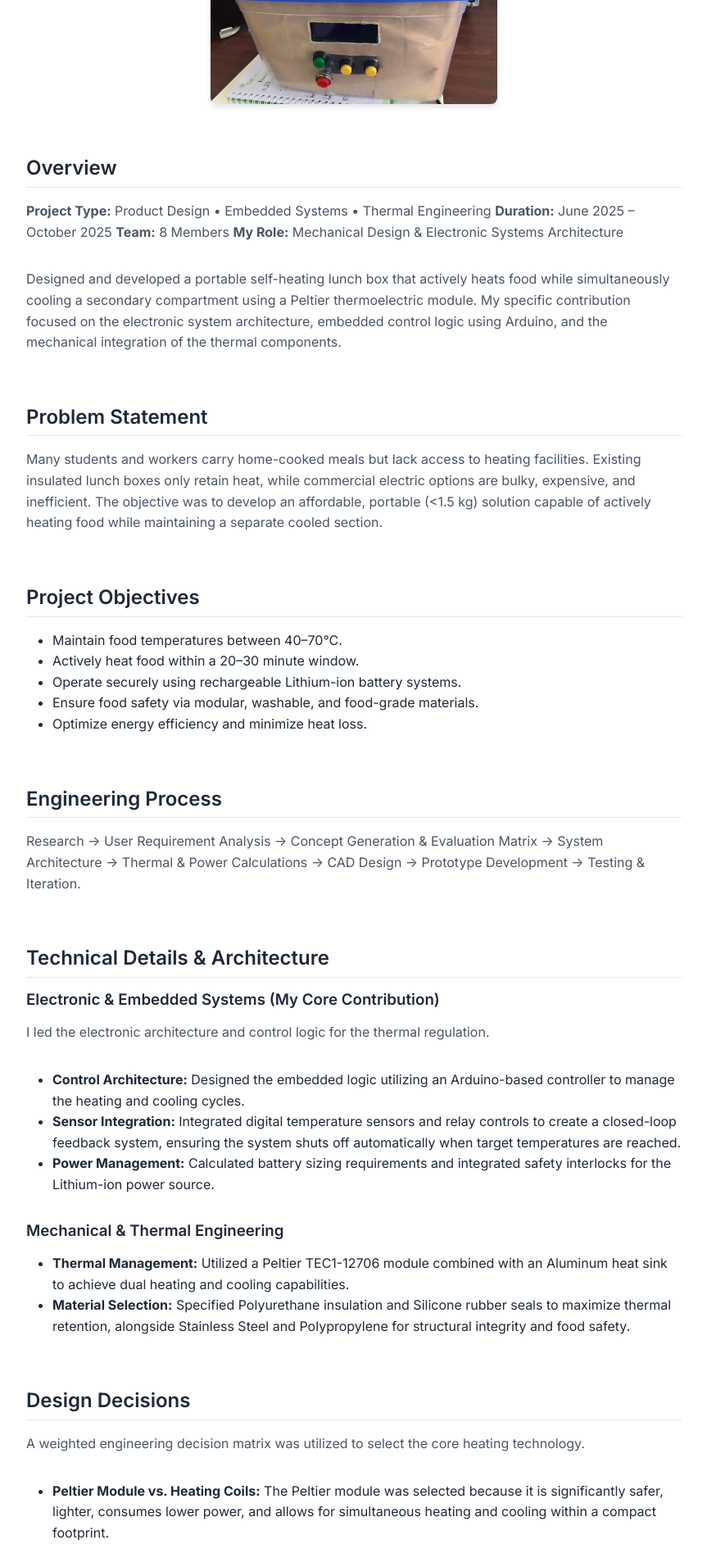
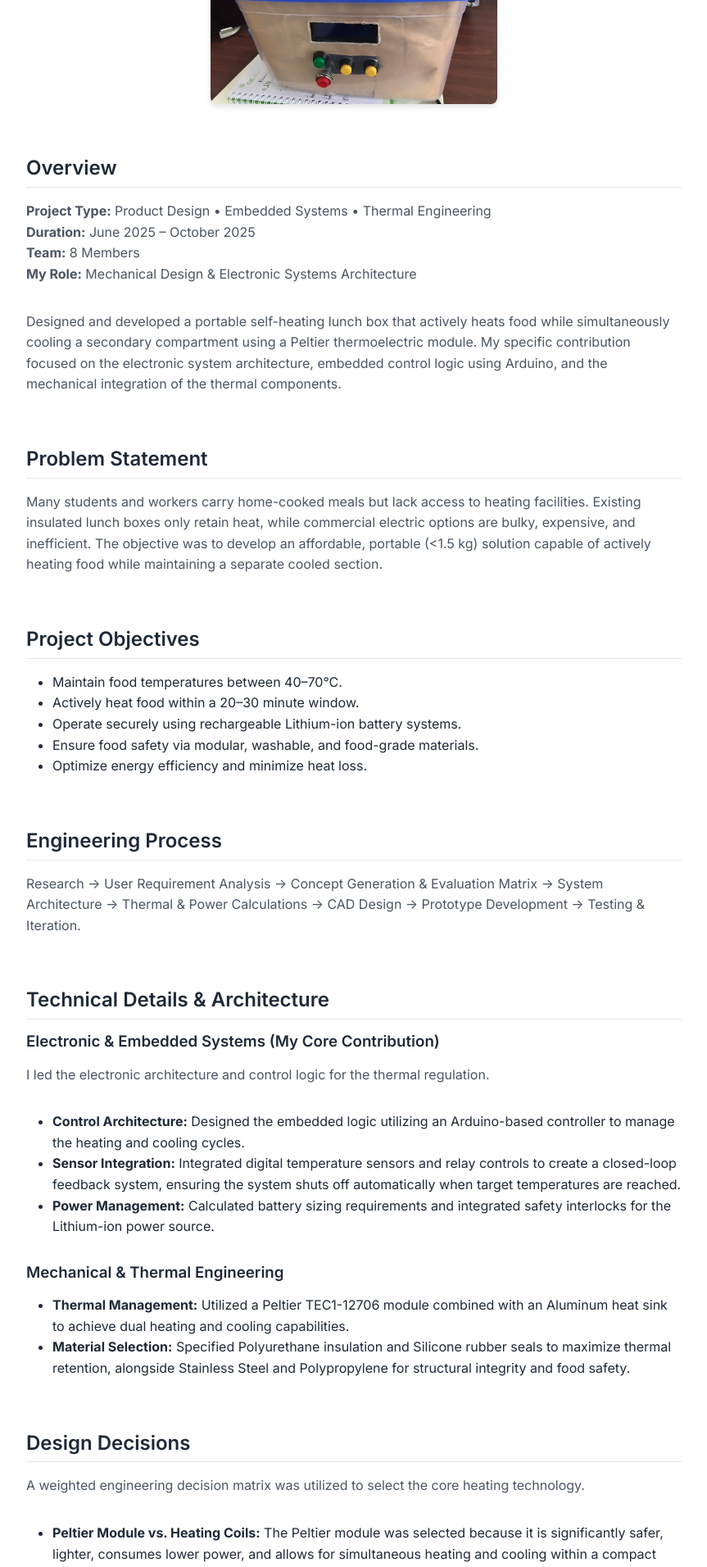
Before and after one commit to mackaygunn/mackaygunn.github.io, a Jekyll site: the page built from _projects/thermo-electrical-lunchbox/2025-12-01-thermo-electrical-lunchbox.md, in a window 1280 px wide. Shown: the part 560-2472 px from the top of the page at 82% size, without its empty margins (208-1071 px from the left). Built offline with Jekyll 4.4.1, drawn with Linux system fonts in a browser that asks for light colours.

Commit message:
Fix markdown paragraph wrapping in overview and implement horizontal grid for lower diagrams

```diff
--- a/_projects/thermo-electrical-lunchbox/2025-12-01-thermo-electrical-lunchbox.md
+++ b/_projects/thermo-electrical-lunchbox/2025-12-01-thermo-electrical-lunchbox.md
@@ -12,9 +12,9 @@
 <img src="{{ '/assets/images/projects/lunchbox/cover.jpg' | relative_url }}" alt="Project Cover" style="width: 100%; max-width: 350px; display: block; margin: 0 auto 2rem auto; border-radius: 8px; box-shadow: 0 4px 6px rgba(0,0,0,0.1);">
 
 ## Overview
-**Project Type:** Product Design • Embedded Systems • Thermal Engineering
-**Duration:** June 2025 – October 2025
-**Team:** 8 Members
+**Project Type:** Product Design • Embedded Systems • Thermal Engineering<br>
+**Duration:** June 2025 – October 2025<br>
+**Team:** 8 Members<br>
 **My Role:** Mechanical Design & Electronic Systems Architecture
 
 Designed and developed a portable self-heating lunch box that actively heats food while simultaneously cooling a secondary compartment using a Peltier thermoelectric module. My specific contribution focused on the electronic system architecture, embedded control logic using Arduino, and the mechanical integration of the thermal components.
@@ -72,13 +72,17 @@
 
 ### System Integration & Prototyping
 
-<div style="max-width: 400px; margin: 0 auto; text-align: center;">
-  <img src="{{ '/assets/images/projects/lunchbox/exploded-view.jpg' | relative_url }}" alt="Exploded Diagram" style="width: 100%; border-radius: 6px; border: 1px solid #ddd; margin-bottom: 5px;">
-  <p style="font-size: 0.9em; color: #666; margin-bottom: 2rem;"><em>Exploded view detailing component placement and modular architecture.</em></p>
-
-  <img src="{{ '/assets/images/projects/lunchbox/circuit-diagram.jpg' | relative_url }}" alt="Circuit Diagram" style="width: 100%; border-radius: 6px; border: 1px solid #ddd; margin-bottom: 5px;">
-  <p style="font-size: 0.9em; color: #666; margin-bottom: 2rem;"><em>Electronic architecture and embedded control logic for the thermal system.</em></p>
-
-  <img src="{{ '/assets/images/projects/lunchbox/cover.jpg' | relative_url }}" alt="Physical Prototype" style="width: 100%; border-radius: 6px; border: 1px solid #ddd; margin-bottom: 5px;">
-  <p style="font-size: 0.9em; color: #666; margin-bottom: 2rem;"><em>Assembled physical prototype undergoing initial thermal testing.</em></p>
+<div style="display: grid; grid-template-columns: repeat(auto-fit, minmax(200px, 1fr)); gap: 15px; margin-bottom: 2rem; text-align: center;">
+  <div>
+    <img src="{{ '/assets/images/projects/lunchbox/exploded-view.jpg' | relative_url }}" alt="Exploded Diagram" style="width: 100%; border-radius: 6px; border: 1px solid #ddd; margin-bottom: 5px;">
+    <p style="font-size: 0.85em; color: #666; line-height: 1.4;"><em>Exploded view detailing component placement and modular architecture.</em></p>
+  </div>
+  <div>
+    <img src="{{ '/assets/images/projects/lunchbox/circuit-diagram.jpg' | relative_url }}" alt="Circuit Diagram" style="width: 100%; border-radius: 6px; border: 1px solid #ddd; margin-bottom: 5px;">
+    <p style="font-size: 0.85em; color: #666; line-height: 1.4;"><em>Electronic architecture and embedded control logic for the thermal system.</em></p>
+  </div>
+  <div>
+    <img src="{{ '/assets/images/projects/lunchbox/cover.jpg' | relative_url }}" alt="Physical Prototype" style="width: 100%; border-radius: 6px; border: 1px solid #ddd; margin-bottom: 5px;">
+    <p style="font-size: 0.85em; color: #666; line-height: 1.4;"><em>Assembled physical prototype undergoing initial thermal testing.</em></p>
+  </div>
 </div>
```
